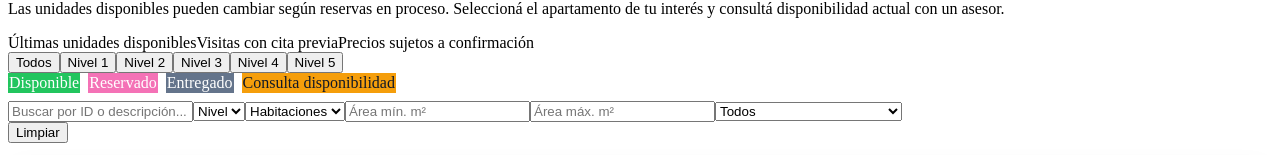
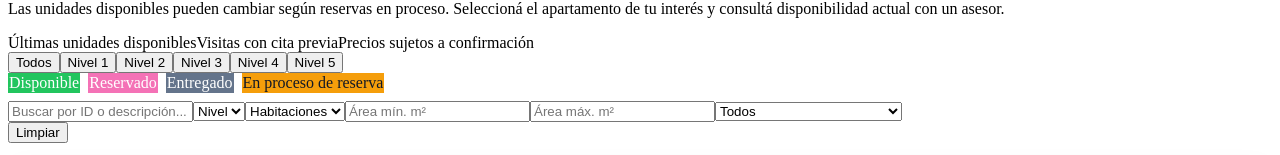
Before and after one commit to Mlopez1980/torre-elite-vercel-v5-logo-wa, a React (Vite) app: page / in a window 1280 px wide. Shown: the part 133-288 px from the top of the page. Built offline with nearby package versions, Linux system fonts and the light colour scheme; the HTML template or start-up script is replaced by a standard one.

Commit message:
Update App.jsx

```diff
--- a/src/App.jsx
+++ b/src/App.jsx
@@ -26,7 +26,7 @@ const STATUS_CONFIG = {
     showBlink: false,
   },
   consulta_disponibilidad: {
-    label: 'Consulta disponibilidad',
+    label: 'En proceso de reserva',
     cardBg: '#fffbeb',
     cardBorder: '#f59e0b',
     badgeBg: '#f59e0b',
```
